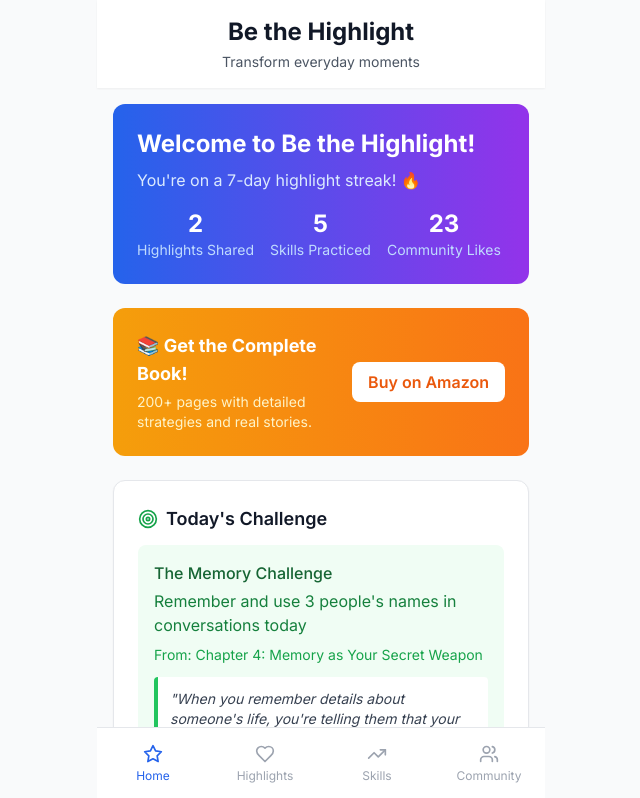
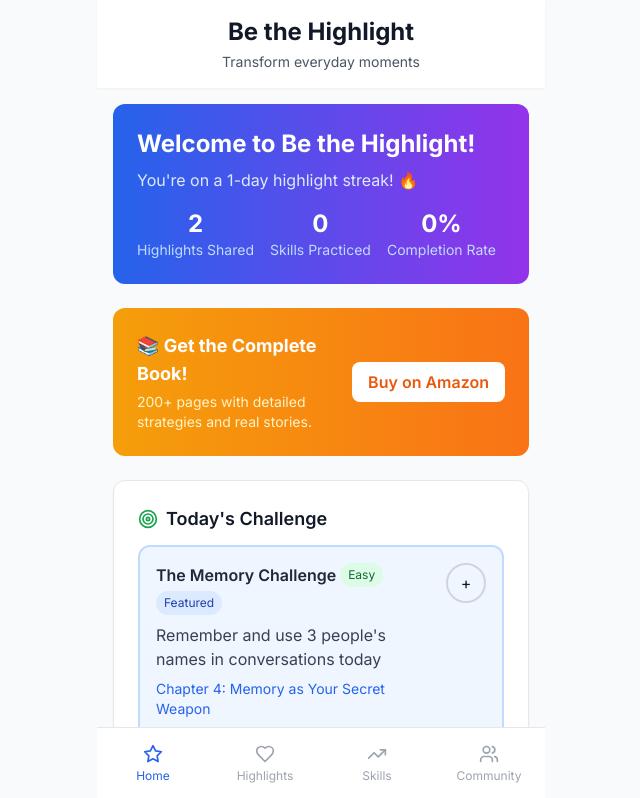
Before and after one commit to ralphmccann/bethehighlight-app, a Next.js app: page / in a window 1280 px wide. Shown: the top 798 px of the page, without its empty margins (319-959 px from the left). Built offline with nearby package versions, Linux system fonts and the light colour scheme.

Commit message:
Update page.js

```diff
--- a/app/page.js
+++ b/app/page.js
@@ -1,14 +1,15 @@
 'use client'
 
 import React, { useState, useEffect } from 'react'
-import { Heart, Star, Users, TrendingUp, BookOpen, Plus, Target, Share2 } from 'lucide-react'
+import { Heart, Star, Users, TrendingUp, BookOpen, Plus, Target, Share2, ChevronRight } from 'lucide-react'
 
 export default function BeTheHighlightApp() {
   const [currentTab, setCurrentTab] = useState('home')
-  const [userStreak, setUserStreak] = useState(7)
+  const [userStreak, setUserStreak] = useState(1) // Start at 1
   const [showAddHighlight, setShowAddHighlight] = useState(false)
-  const [challengeCompleted, setChallengeCompleted] = useState(false)
+  const [showAllChallenges, setShowAllChallenges] = useState(false)
   const [isLoading, setIsLoading] = useState(false)
+  const [completedChallenges, setCompletedChallenges] = useState([]) // Track multiple completed challenges
   const [highlights, setHighlights] = useState([
     {
       id: 1,
@@ -34,6 +35,88 @@ export default function BeTheHighlightApp() {
     category: 'workplace'
   })
 
+  // All 25+ challenges
+  const allChallenges = [
+    {
+      id: 1,
+      title: "The Memory Challenge",
+      description: "Remember and use 3 people's names in conversations today",
+      chapter: "Chapter 4: Memory as Your Secret Weapon",
+      difficulty: "Easy",
+      bookQuote: "When you remember details about someone's life, you're telling them that your interaction meant something to you.",
+      tip: "Use the 'story method' - link names to memorable details about the person."
+    },
+    {
+      id: 2,
+      title: "Micro-Moment Magic",
+      description: "Create one memorable 30-second interaction with a stranger",
+      chapter: "Chapter 7: Micro-Moments, Massive Impact",
+      difficulty: "Medium",
+      bookQuote: "The shortest interactions often create the longest-lasting memories.",
+      tip: "Focus on genuine eye contact, use their name if you learn it, and offer unexpected helpfulness."
+    },
+    {
+      id: 3,
+      title: "Anticipation Nation",
+      description: "Solve a problem for someone before they ask for help",
+      chapter: "Chapter 6: Anticipation Nation",
+      difficulty: "Hard",
+      bookQuote: "Being someone's highlight often means solving problems they don't even know they're about to have.",
+      tip: "Look for patterns in people's needs and challenges. What do they struggle with regularly?"
+    },
+    {
+      id: 4,
+      title: "The Highlight Lens Focus",
+      description: "Practice seeing 5 people as individuals, not transactions today",
+      chapter: "Chapter 1: The Highlight Lens",
+      difficulty: "Easy",
+      bookQuote: "Instead of seeing tasks to complete, you see humans to serve.",
+      tip: "Ask yourself: What might this person be feeling right now? What would make their day better?"
+    },
+    {
+      id: 5,
+      title: "Language of Care",
+      description: "Replace 3 generic responses with specific, caring language",
+      chapter: "Chapter 5: The Language of Care",
+      difficulty: "Easy",
+      bookQuote: "The words we choose can transform routine interactions into moments of genuine connection.",
+      tip: "Instead of 'No problem,' try 'My pleasure.' Instead of 'How can I help?' try 'What can I do to make this easier?'"
+    },
+    {
+      id: 6,
+      title: "Beyond Job Description",
+      description: "Do one thing that's not required but would help someone",
+      chapter: "Chapter 2: Beyond Your Job Description",
+      difficulty: "Medium",
+      bookQuote: "The magic happens in the space between what you're required to do and what you choose to do.",
+      tip: "Look for natural extensions of your role that create value for others."
+    },
+    {
+      id: 7,
+      title: "Recovery Hero",
+      description: "Turn one mistake or problem into a highlight moment",
+      chapter: "Chapter 8: When Things Go Wrong",
+      difficulty: "Hard",
+      bookQuote: "When expectations are low and emotions are high, even small acts of genuine care create outsized impact.",
+      tip: "Acknowledge the real impact, demonstrate genuine care, and rebuild confidence."
+    },
+    {
+      id: 8,
+      title: "Personal Connection Builder",
+      description: "Learn one personal detail about 3 colleagues or customers",
+      chapter: "Chapter 4: Memory as Your Secret Weapon",
+      difficulty: "Easy",
+      bookQuote: "Everyone wants to be remembered, not just helped.",
+      tip: "Ask about their weekend, family, hobbies, or current projects. Write it down afterward."
+    }
+  ]
+
+  // Calculate progress metrics
+  const completionRate = allChallenges.length > 0 ? Math.round((completedChallenges.length / allChallenges.length) * 100) : 0
+  const easyCount = allChallenges.filter(c => c.difficulty === 'Easy').length
+  const mediumCount = allChallenges.filter(c => c.difficulty === 'Medium').length
+  const hardCount = allChallenges.filter(c => c.difficulty === 'Hard').length
+
   // Get Amazon URL from environment or fallback
   const AMAZON_BOOK_URL = process.env.AMAZON_BOOK_URL || "https://www.amazon.com/Be-Highlight-Small-Actions-Impact-ebook/dp/B0FB9FTCZ9/"
 
@@ -47,11 +130,18 @@ export default function BeTheHighlightApp() {
     }
   }
 
-  const handleChallengeComplete = () => {
+  const handleChallengeComplete = (challengeId) => {
     try {
-      setChallengeCompleted(true)
+      if (!completedChallenges.includes(challengeId)) {
+        setCompletedChallenges(prev => [...prev, challengeId])
+        // Increase streak only if it's a new challenge completion
+        if (completedChallenges.length === 0) {
+          setUserStreak(1)
+        } else {
           setUserStreak(prev => prev + 1)
-      console.log('Challenge completed!')
+        }
+        console.log('Challenge completed:', challengeId)
+      }
     } catch (error) {
       console.error('Error completing challenge:', error)
     }
@@ -108,6 +198,65 @@ export default function BeTheHighlightApp() {
       timestamp: "4 hours ago"
     }
   ]
+
+  // Challenge Card Component
+  const ChallengeCard = ({ challenge, isCompleted, onComplete, isFeatured = false }) => (
+    <div className={`p-4 rounded-xl border-2 ${
+      isCompleted
+        ? 'bg-green-50 border-green-200'
+        : isFeatured
+        ? 'bg-blue-50 border-blue-200'
+        : 'bg-white border-gray-200'
+    }`}>
+      <div className="flex justify-between items-start">
+        <div className="flex-1">
+          <div className="flex items-center mb-2 flex-wrap gap-1">
+            <h4 className="font-semibold text-gray-800">{challenge.title}</h4>
+            <span className={`px-2 py-1 text-xs rounded-full ${
+              challenge.difficulty === 'Easy' ? 'bg-green-100 text-green-800' :
+              challenge.difficulty === 'Medium' ? 'bg-yellow-100 text-yellow-800' :
+              'bg-red-100 text-red-800'
+            }`}>
+              {challenge.difficulty}
+            </span>
+            {isFeatured && (
+              <span className="px-2 py-1 text-xs rounded-full bg-blue-100 text-blue-800">
+                Featured
+              </span>
+            )}
+            {isCompleted && (
+              <span className="px-2 py-1 text-xs rounded-full bg-green-100 text-green-800">
+                ✅ Completed
+              </span>
+            )}
+          </div>
+          <p className="text-gray-700 mb-2">{challenge.description}</p>
+          <p className="text-sm text-blue-600 mb-2">{challenge.chapter}</p>
+
+          <div className="p-2 bg-blue-50 rounded border-l-4 border-blue-400 mb-2">
+            <p className="text-xs italic text-gray-700">"{challenge.bookQuote}"</p>
+          </div>
+
+          <div className="p-2 bg-gray-50 rounded">
+            <p className="text-xs text-gray-700"><strong>Tip:</strong> {challenge.tip}</p>
+          </div>
+        </div>
+        <div className="ml-4">
+          <button
+            onClick={() => onComplete(challenge.id)}
+            disabled={isCompleted}
+            className={`w-10 h-10 rounded-full flex items-center justify-center transition-colors ${
+              isCompleted
+                ? 'bg-green-500 text-white cursor-default'
+                : 'border-2 border-gray-300 hover:border-blue-500 hover:bg-blue-50'
+            }`}
+          >
+            {isCompleted ? '✓' : '+'}
+          </button>
+        </div>
+      </div>
+    </div>
+  )
 
   // Add Highlight Form
   if (showAddHighlight) {
@@ -187,6 +336,49 @@ export default function BeTheHighlightApp() {
     )
   }
 
+  // All Challenges View
+  if (showAllChallenges) {
+    return (
+      <div className="max-w-md mx-auto bg-gray-50 min-h-screen">
+        <div className="bg-white p-4 shadow-sm">
+          <div className="flex justify-between items-center mb-4">
+            <h2 className="text-xl font-bold">All Challenges ({allChallenges.length})</h2>
+            <button
+              onClick={() => setShowAllChallenges(false)}
+              className="text-gray-500 hover:text-gray-700 text-2xl"
+            >
+              ×
+            </button>
+          </div>
+
+          <div className="mb-4">
+            <div className="flex justify-between items-center text-sm text-gray-600">
+              <span>Progress: {completedChallenges.length}/{allChallenges.length}</span>
+              <span>{completionRate}% Complete</span>
+            </div>
+            <div className="w-full bg-gray-200 rounded-full h-2 mt-2">
+              <div
+                className="bg-blue-600 h-2 rounded-full transition-all duration-300"
+                style={{ width: `${completionRate}%` }}
+              ></div>
+            </div>
+          </div>
+        </div>
+
+        <div className="p-4 space-y-4 pb-20">
+          {allChallenges.map((challenge) => (
+            <ChallengeCard
+              key={challenge.id}
+              challenge={challenge}
+              isCompleted={completedChallenges.includes(challenge.id)}
+              onComplete={handleChallengeComplete}
+            />
+          ))}
+        </div>
+      </div>
+    )
+  }
+
   // Main App
   return (
     <div className="max-w-md mx-auto bg-gray-50 min-h-screen">
@@ -211,12 +403,12 @@ export default function BeTheHighlightApp() {
                   <div className="text-sm text-blue-200">Highlights Shared</div>
                 </div>
                 <div className="text-center">
-                  <div className="text-2xl font-bold">5</div>
+                  <div className="text-2xl font-bold">{completedChallenges.length}</div>
                   <div className="text-sm text-blue-200">Skills Practiced</div>
                 </div>
                 <div className="text-center">
-                  <div className="text-2xl font-bold">23</div>
-                  <div className="text-sm text-blue-200">Community Likes</div>
+                  <div className="text-2xl font-bold">{completionRate}%</div>
+                  <div className="text-sm text-blue-200">Completion Rate</div>
                 </div>
               </div>
             </div>
@@ -243,29 +435,13 @@ export default function BeTheHighlightApp() {
                 <Target className="w-5 h-5 mr-2 text-green-600" />
                 Today's Challenge
               </h3>
-              <div className={`p-4 rounded-lg ${challengeCompleted ? 'bg-green-100' : 'bg-green-50'}`}>
-                <h4 className="font-medium text-green-800">
-                  {challengeCompleted ? '✅ The Memory Challenge (Completed!)' : 'The Memory Challenge'}
-                </h4>
-                <p className="text-green-700 mt-1">Remember and use 3 people's names in conversations today</p>
-                <p className="text-sm text-green-600 mt-2">From: Chapter 4: Memory as Your Secret Weapon</p>
-
-                <div className="mt-3 p-3 bg-white rounded border-l-4 border-green-500">
-                  <p className="text-sm italic text-gray-700">"When you remember details about someone's life, you're telling them that your interaction meant something to you."</p>
-                </div>
-
-                <div className="flex gap-2 mt-3">
-                  <button
-                    onClick={handleChallengeComplete}
-                    disabled={challengeCompleted}
-                    className={`px-4 py-2 rounded-lg text-sm transition-colors ${
-                      challengeCompleted
-                        ? 'bg-gray-400 text-white cursor-not-allowed'
-                        : 'bg-green-600 text-white hover:bg-green-700'
-                    }`}
-                  >
-                    {challengeCompleted ? 'Completed!' : 'Mark Complete'}
-                  </button>
+              <ChallengeCard
+                challenge={allChallenges[0]}
+                isCompleted={completedChallenges.includes(allChallenges[0].id)}
+                onComplete={handleChallengeComplete}
+                isFeatured={true}
+              />
+              <div className="mt-4">
                 <button
                   onClick={() => handleBookPurchase('daily_challenge')}
                   className="bg-blue-600 text-white px-4 py-2 rounded-lg text-sm hover:bg-blue-700 transition-colors flex items-center"
@@ -273,7 +449,6 @@ export default function BeTheHighlightApp() {
                   <BookOpen className="w-4 h-4 mr-1" />
                   Get the Book
                 </button>
-                </div>
               </div>
             </div>
 
@@ -353,11 +528,11 @@ export default function BeTheHighlightApp() {
               <h3 className="text-xl font-bold mb-2">Your Progress</h3>
               <div className="grid grid-cols-3 gap-4">
                 <div className="text-center">
-                  <div className="text-2xl font-bold">{challengeCompleted ? 1 : 0}</div>
+                  <div className="text-2xl font-bold">{completedChallenges.length}</div>
                   <div className="text-sm text-green-100">Challenges Completed</div>
                 </div>
                 <div className="text-center">
-                  <div className="text-2xl font-bold">73%</div>
+                  <div className="text-2xl font-bold">{completionRate}%</div>
                   <div className="text-sm text-green-100">Completion Rate</div>
                 </div>
                 <div className="text-center">
@@ -370,115 +545,35 @@ export default function BeTheHighlightApp() {
             {/* Challenge Categories */}
             <div className="grid grid-cols-3 gap-2">
               <div className="bg-green-100 text-green-800 px-3 py-2 rounded-lg text-sm font-medium text-center">
-                Easy (8)
+                Easy ({easyCount})
               </div>
               <div className="bg-yellow-100 text-yellow-800 px-3 py-2 rounded-lg text-sm font-medium text-center">
-                Medium (6)
+                Medium ({mediumCount})
               </div>
               <div className="bg-red-100 text-red-800 px-3 py-2 rounded-lg text-sm font-medium text-center">
-                Hard (4)
+                Hard ({hardCount})
               </div>
             </div>
 
-            {/* Daily Challenges List */}
+            {/* Featured Challenges */}
             <div className="space-y-4">
-              <h3 className="text-lg font-semibold">Available Challenges</h3>
+              <h3 className="text-lg font-semibold">Today's Featured Challenges</h3>
 
-              {/* Today's Challenge - Featured */}
-              <div className="bg-green-50 border-2 border-green-200 p-4 rounded-xl">
-                <div className="flex justify-between items-start">
-                  <div className="flex-1">
-                    <div className="flex items-center mb-2">
-                      <h4 className="font-semibold text-green-800">The Memory Challenge</h4>
-                      <span className="ml-2 px-2 py-1 text-xs rounded-full bg-green-100 text-green-800">
-                        Easy
-                      </span>
-                      <span className="ml-2 px-2 py-1 text-xs rounded-full bg-blue-100 text-blue-800">
-                        Today's Featured
-                      </span>
-                    </div>
-                    <p className="text-gray-700 mb-2">Remember and use 3 people's names in conversations today</p>
-                    <p className="text-sm text-blue-600 mb-2">From: Chapter 4: Memory as Your Secret Weapon</p>
+              {allChallenges.slice(0, 3).map((challenge) => (
+                <ChallengeCard
+                  key={challenge.id}
+                  challenge={challenge}
+                  isCompleted={completedChallenges.includes(challenge.id)}
+                  onComplete={handleChallengeComplete}
+                />
+              ))}
 
-                    <div className="p-2 bg-white rounded border-l-4 border-green-400 mb-2">
-                      <p className="text-xs italic text-gray-700">"When you remember details about someone's life, you're telling them that your interaction meant something to you."</p>
-                    </div>
-
-                    <div className="p-2 bg-green-100 rounded">
-                      <p className="text-xs text-green-800"><strong>Tip:</strong> Use the 'story method' - link names to memorable details about the person.</p>
-                    </div>
-                  </div>
-                  <div className="ml-4">
               <button
-                      onClick={handleChallengeComplete}
-                      disabled={challengeCompleted}
-                      className={`w-8 h-8 rounded-full flex items-center justify-center transition-colors ${
-                        challengeCompleted
-                          ? 'bg-green-500 text-white'
-                          : 'border-2 border-gray-300 hover:border-green-500'
-                      }`}
+                onClick={() => setShowAllChallenges(true)}
+                className="w-full p-4 border-2 border-dashed border-gray-300 rounded-xl text-center text-gray-600 hover:border-blue-400 hover:text-blue-600 transition-colors flex items-center justify-center"
               >
-                      {challengeCompleted && '✓'}
-                    </button>
-                  </div>
-                </div>
-              </div>
-
-              {/* Other Challenges */}
-              <div className="bg-white p-4 rounded-xl border">
-                <div className="flex justify-between items-start">
-                  <div className="flex-1">
-                    <div className="flex items-center mb-2">
-                      <h4 className="font-semibold">Micro-Moment Magic</h4>
-                      <span className="ml-2 px-2 py-1 text-xs rounded-full bg-yellow-100 text-yellow-800">
-                        Medium
-                      </span>
-                    </div>
-                    <p className="text-gray-700 mb-2">Create one memorable 30-second interaction with a stranger</p>
-                    <p className="text-sm text-blue-600 mb-2">From: Chapter 7: Micro-Moments, Massive Impact</p>
-
-                    <div className="p-2 bg-blue-50 rounded border-l-4 border-blue-400 mb-2">
-                      <p className="text-xs italic text-gray-700">"The shortest interactions often create the longest-lasting memories."</p>
-                    </div>
-
-                    <div className="p-2 bg-gray-50 rounded">
-                      <p className="text-xs text-gray-700"><strong>Tip:</strong> Focus on genuine eye contact, use their name if you learn it, and offer unexpected helpfulness.</p>
-                    </div>
-                  </div>
-                  <div className="ml-4">
-                    <button className="w-8 h-8 border-2 border-gray-300 rounded-full hover:border-blue-500 transition-colors"></button>
-                  </div>
-                </div>
-              </div>
-
-              <div className="bg-white p-4 rounded-xl border">
-                <div className="flex justify-between items-start">
-                  <div className="flex-1">
-                    <div className="flex items-center mb-2">
-                      <h4 className="font-semibold">Anticipation Nation</h4>
-                      <span className="ml-2 px-2 py-1 text-xs rounded-full bg-red-100 text-red-800">
-                        Hard
-                      </span>
-                    </div>
-                    <p className="text-gray-700 mb-2">Solve a problem for someone before they ask for help</p>
-                    <p className="text-sm text-blue-600 mb-2">From: Chapter 6: Anticipation Nation</p>
-
-                    <div className="p-2 bg-blue-50 rounded border-l-4 border-blue-400 mb-2">
-                      <p className="text-xs italic text-gray-700">"Being someone's highlight often means solving problems they don't even know they're about to have."</p>
-                    </div>
-
-                    <div className="p-2 bg-gray-50 rounded">
-                      <p className="text-xs text-gray-700"><strong>Tip:</strong> Look for patterns in people's needs and challenges. What do they struggle with regularly?</p>
-                    </div>
-                  </div>
-                  <div className="ml-4">
-                    <button className="w-8 h-8 border-2 border-gray-300 rounded-full hover:border-blue-500 transition-colors"></button>
-                  </div>
-                </div>
-              </div>
-
-              <button className="w-full p-4 border-2 border-dashed border-gray-300 rounded-xl text-center text-gray-500 hover:border-blue-400 hover:text-blue-600 transition-colors">
-                View All 25+ Challenges →
+                <span>View All {allChallenges.length} Challenges</span>
+                <ChevronRight className="w-4 h-4 ml-2" />
               </button>
             </div>
 
```
Lines whose indentation alone changed are shown as unchanged.
